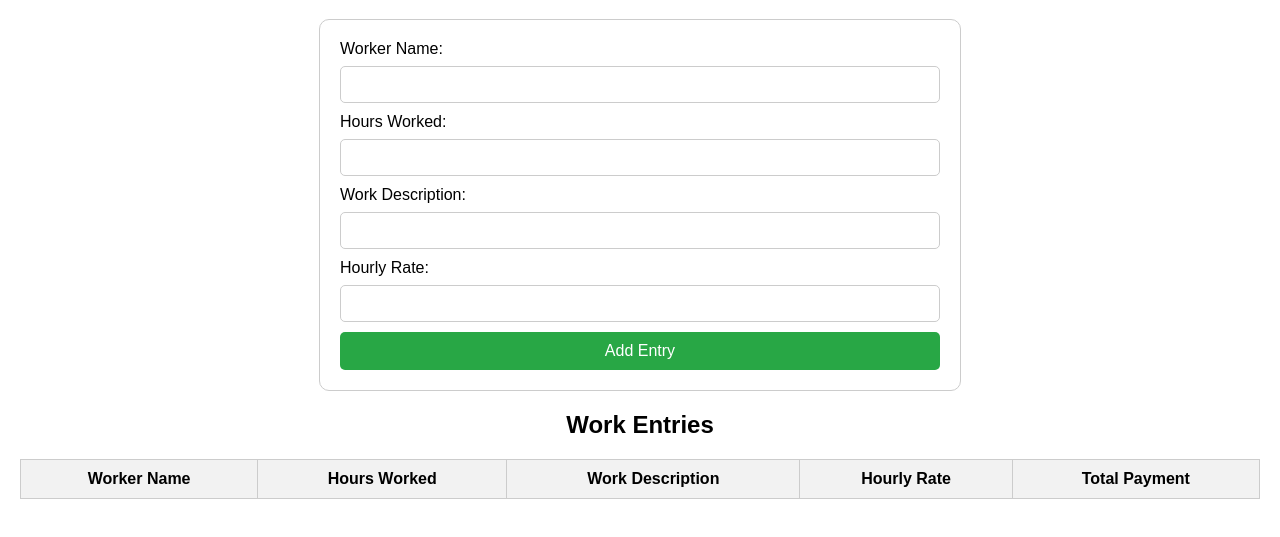
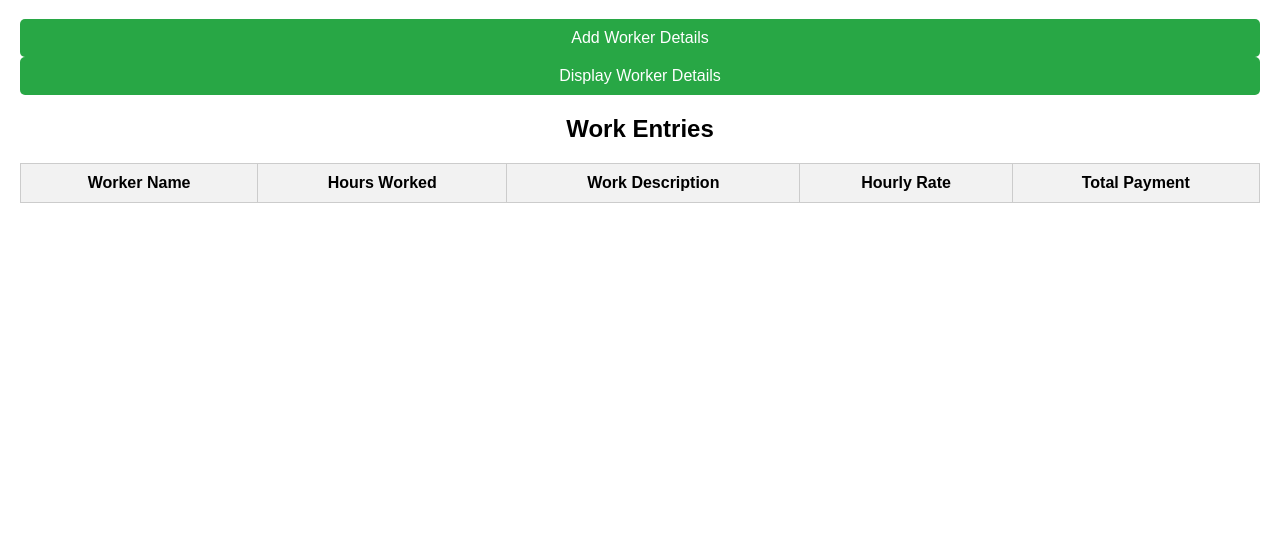
Before and after one commit to Justice151/Payroll-JA, a plain HTML site: page index.html in a window 1280 px wide. Shown: the part 61-598 px from the top of the page. Drawn offline with Linux system fonts and the light colour scheme.

Commit message:
Update index.html

```diff
--- a/index.html
+++ b/index.html
@@ -8,22 +8,8 @@
 </head>
 <body>
     <h1>Work Tracker</h1>
-    <form id="workForm">
-        <label for="workerName">Worker Name:</label>
-        <input type="text" id="workerName" name="workerName" required>
-
-        <label for="hoursWorked">Hours Worked:</label>
-        <input type="number" id="hoursWorked" name="hoursWorked" required>
-
-        <label for="workDescription">Work Description:</label>
-        <input type="text" id="workDescription" name="workDescription" required>
-
-        <label for="hourlyRate">Hourly Rate:</label>
-        <input type="number" id="hourlyRate" name="hourlyRate" required>
-
-        <button type="submit">Add Entry</button>
-    </form>
-
+    <button onclick="window.location.href='input.html'">Add Worker Details</button>
+    <button onclick="window.location.href='display.html'">Display Worker Details</button>
     <h2>Work Entries</h2>
     <table id="workTable">
         <thead>
```
